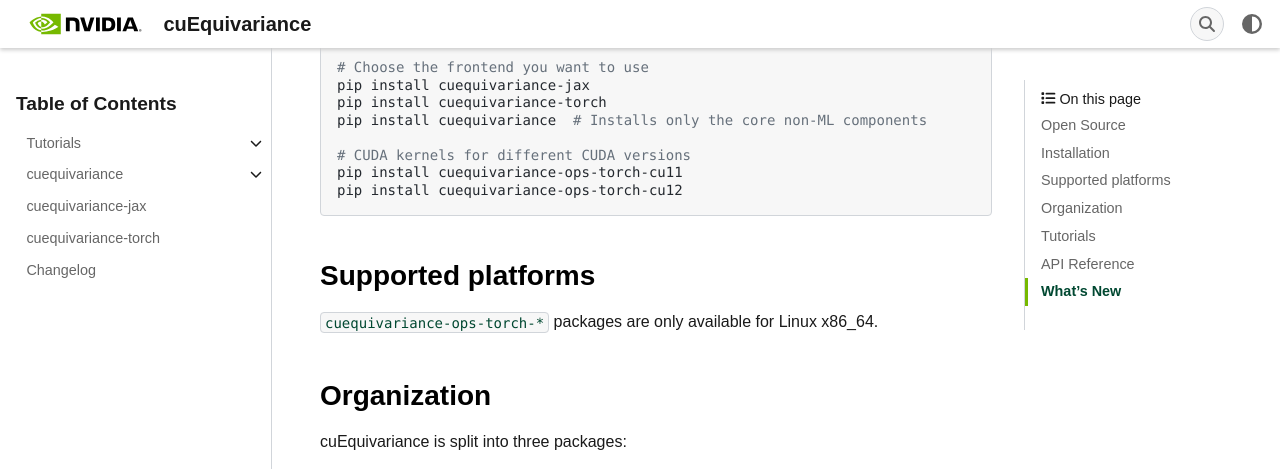
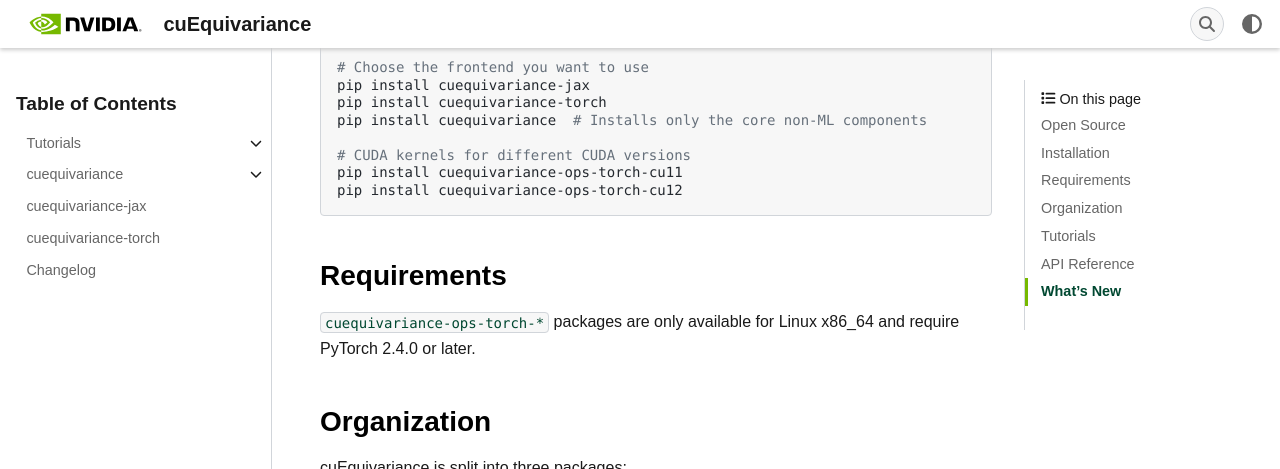
Before and after one commit to borisfom/cuEquivariance, a Sphinx documentation site: the page built from docs/index.rst, in a window 1280 px wide and 900 px high, scrolled down 756 px, cut to the strip 0-469 px from the top of the window. Built offline with Sphinx 7.4.7, drawn with Linux system fonts in a browser that asks for light colours; some web fonts are replaced.

Commit message:
add pytorch version requirement (#36)

```diff
--- a/docs/index.rst
+++ b/docs/index.rst
@@ -43,10 +43,10 @@
    pip install cuequivariance-ops-torch-cu11
    pip install cuequivariance-ops-torch-cu12
 
-Supported platforms
--------------------
+Requirements
+------------
 
-``cuequivariance-ops-torch-*`` packages are only available for Linux x86_64.
+``cuequivariance-ops-torch-*`` packages are only available for Linux x86_64 and require PyTorch 2.4.0 or later.
 
 Organization
 ------------
```
